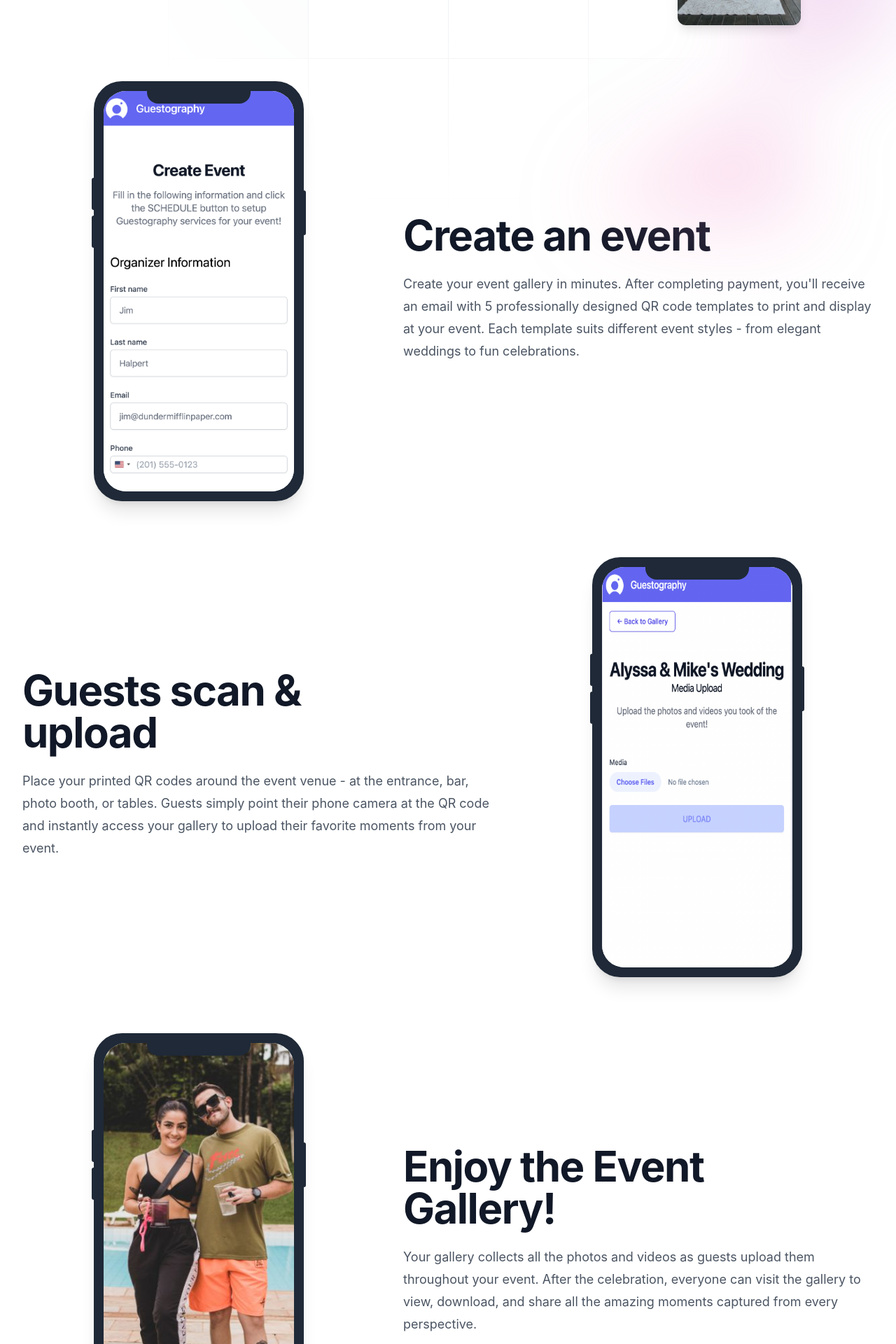
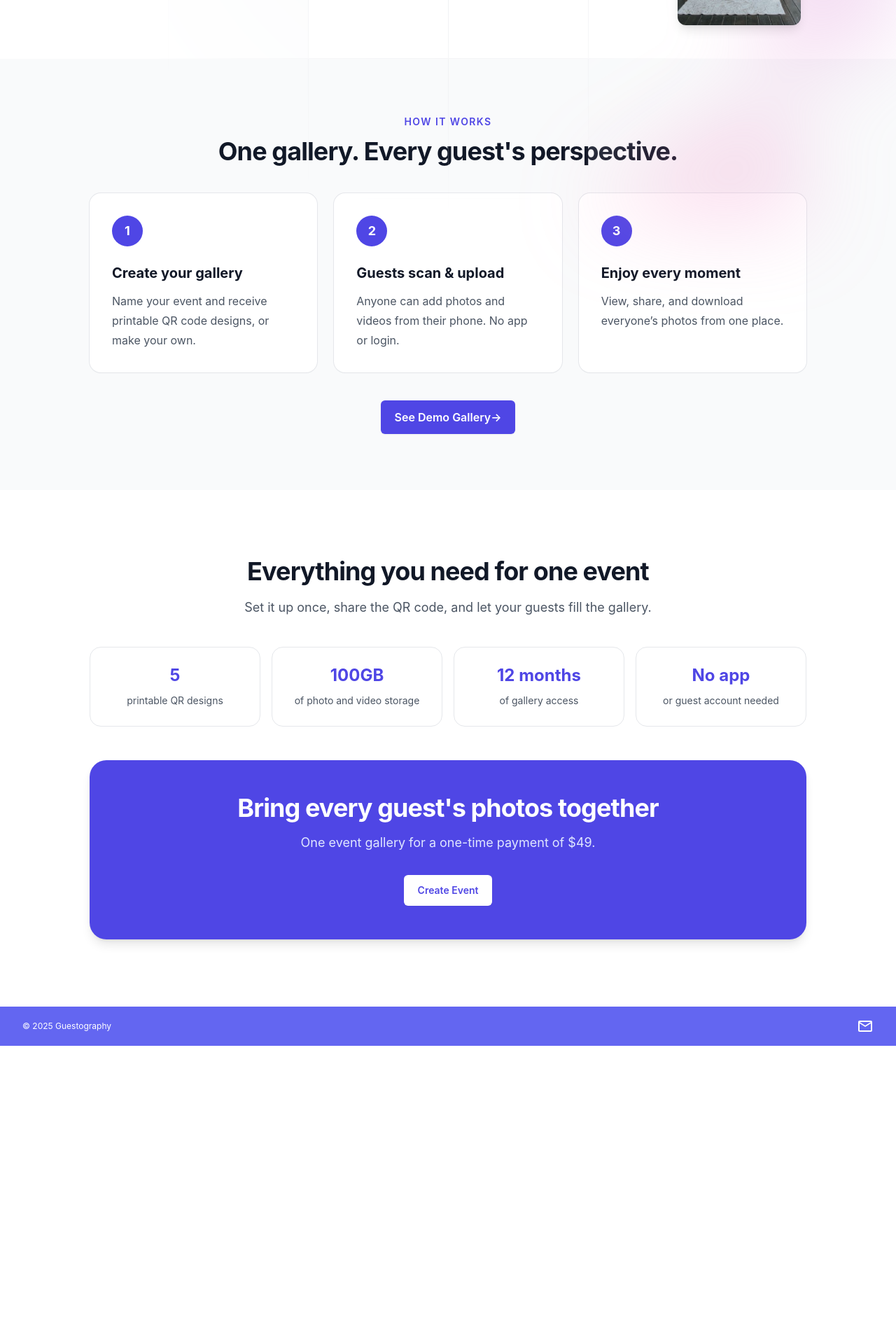
Before and after one commit to thefinnomenon/guestography-public, a Next.js app: page / in a window 1280 px wide. Shown: the part 780-2700 px from the top of the page at 70% size. After the commit the page ends 2274 px from the top, so only its background shows below. Built offline with nearby package versions, Linux system fonts and the light colour scheme; no server answers.

Commit message:
Improve landing page flow

```diff
--- a/pages/index.tsx
+++ b/pages/index.tsx
@@ -216,12 +216,9 @@ export default function Example() {
                     through the eyes of your guests
                   </h1>
                   <p className="relative mt-6 text-lg leading-8 text-gray-600 sm:max-w-md lg:max-w-none">
-                    Create your event gallery and you&apos;ll receive some
-                    beautifully designed printable QR code cards to place at
-                    your event. Guests simply scan with their phone camera to
-                    instantly access your gallery and upload photos. Simple to
-                    use, no app to download, no login needed, and works for both
-                    iPhone & Android.
+                    Collect every guest&apos;s photos and videos in one shared
+                    gallery. They scan your QR code and upload instantly. No
+                    app or account required.
                   </p>
                   <div className="mt-10 flex items-center gap-x-6">
                     {/* eslint-disable-next-line @next/next/no-html-link-for-pages */}
@@ -311,115 +308,106 @@ export default function Example() {
             </div>
           </div>
         </div>
-        {/* Create Event Block */}
-        <div className="flex flex-wrap lg:flex-nowrap flex-col-reverse lg:flex-row mx-auto max-w-7xl px-6 py-8 lg:flex lg:items-center lg:gap-x-10 lg:px-8">
-          <div className="mt-0 lg:flex-shrink-0 lg:flex-grow">
-            <div className="relative mx-auto border-gray-800 dark:border-gray-800 bg-gray-800 border-[14px] rounded-[2.5rem] h-[600px] w-[300px] shadow-xl">
-              <div className="w-[148px] h-[18px] bg-gray-800 top-0 rounded-b-[1rem] left-1/2 -translate-x-1/2 absolute"></div>
-              <div className="h-[46px] w-[3px] bg-gray-800 absolute -left-[17px] top-[124px] rounded-l-lg"></div>
-              <div className="h-[46px] w-[3px] bg-gray-800 absolute -left-[17px] top-[178px] rounded-l-lg"></div>
-              <div className="h-[64px] w-[3px] bg-gray-800 absolute -right-[17px] top-[142px] rounded-r-lg"></div>
-              <div className="rounded-[2rem] overflow-hidden w-[272px] h-[572px] bg-white dark:bg-gray-800">
-                <img
-                  className="object-cover object-center  w-[272px] h-[572px]"
-                  src={"/landing-page/create_event_screenshot.png"}
-                  alt="iPhone mockup with example event creation form"
-                />
-              </div>
+        <section className="bg-gray-50 py-16 sm:py-20">
+          <div className="mx-auto max-w-7xl px-6 lg:px-8">
+            <div className="mx-auto max-w-2xl text-center">
+              <p className="text-sm font-semibold uppercase tracking-widest text-indigo-600">
+                How it works
+              </p>
+              <h2 className="mt-3 text-3xl font-bold tracking-tight text-gray-900 sm:text-4xl">
+                One gallery. Every guest&apos;s perspective.
+              </h2>
+            </div>
+            <div className="mx-auto mt-10 grid max-w-5xl gap-6 md:grid-cols-3">
+              {[
+                {
+                  number: "1",
+                  title: "Create your gallery",
+                  description:
+                    "Name your event and receive printable QR code designs, or make your own.",
+                },
+                {
+                  number: "2",
+                  title: "Guests scan & upload",
+                  description:
+                    "Anyone can add photos and videos from their phone. No app or login.",
+                },
+                {
+                  number: "3",
+                  title: "Enjoy every moment",
+                  description:
+                    "View, share, and download everyone’s photos from one place.",
+                },
+              ].map((step) => (
+                <div
+                  key={step.number}
+                  className="rounded-2xl bg-white p-8 shadow-sm ring-1 ring-gray-200"
+                >
+                  <div className="flex h-11 w-11 items-center justify-center rounded-full bg-indigo-600 text-lg font-bold text-white">
+                    {step.number}
+                  </div>
+                  <h3 className="mt-6 text-xl font-bold text-gray-900">
+                    {step.title}
+                  </h3>
+                  <p className="mt-3 leading-7 text-gray-600">
+                    {step.description}
+                  </p>
+                </div>
+              ))}
+            </div>
+            <div className="mt-10 text-center">
+              <a
+                href="https://guestography.com/alyssa-mikes-wedding-QUCb"
+                className="inline-flex rounded-md bg-indigo-600 px-5 py-3 text-base font-semibold text-white shadow-sm hover:bg-indigo-500 focus-visible:outline focus-visible:outline-2 focus-visible:outline-offset-2 focus-visible:outline-indigo-600"
+              >
+                See Demo Gallery <span aria-hidden="true">→</span>
+              </a>
             </div>
           </div>
-          <div className="mb-12 mx-auto max-w-2xl lg:mx-0 lg:flex-auto">
-            <h1 className="mt-10 max-w-lg text-4xl font-bold tracking-tight text-gray-900 sm:text-6xl">
-              Create an event
-            </h1>
-            <p className="mt-6 text-lg leading-8 text-gray-600">
-              Create your event gallery in minutes. After completing payment,
-              you&apos;ll receive an email with 5 professionally designed QR
-              code templates to print and display at your event. Each template
-              suits different event styles - from elegant weddings to fun
-              celebrations.
-            </p>
-          </div>
-        </div>
-        {/* Collect Media Block */}
-        <div className="flex flex-wrap flex-col-reverse lg:flex-nowrap lg:flex-row-reverse mx-auto max-w-7xl px-6 py-12 sm:py-12 lg:flex lg:items-center lg:gap-x-10 lg:px-8 lg:py-12">
-          <div className="mt-0 lg:flex-shrink-0 lg:flex-grow">
-            <div className="relative mx-auto border-gray-800 dark:border-gray-800 bg-gray-800 border-[14px] rounded-[2.5rem] h-[600px] w-[300px] shadow-xl">
-              <div className="w-[148px] h-[18px] bg-gray-800 top-0 rounded-b-[1rem] left-1/2 -translate-x-1/2 absolute"></div>
-              <div className="h-[46px] w-[3px] bg-gray-800 absolute -left-[17px] top-[124px] rounded-l-lg"></div>
-              <div className="h-[46px] w-[3px] bg-gray-800 absolute -left-[17px] top-[178px] rounded-l-lg"></div>
-              <div className="h-[64px] w-[3px] bg-gray-800 absolute -right-[17px] top-[142px] rounded-r-lg"></div>
-              <div className="rounded-[2rem] overflow-hidden w-[272px] h-[572px] bg-white dark:bg-gray-800">
-                <img
-                  className="object-center w-[400px] h-[572px]"
-                  src="/landing-page/upload.png"
-                  alt="iPhone mockup with example guest text"
-                />
-              </div>
+        </section>
+        <section className="bg-white py-16 sm:py-24">
+          <div className="mx-auto max-w-7xl px-6 lg:px-8">
+            <div className="mx-auto max-w-2xl text-center">
+              <h2 className="text-3xl font-bold tracking-tight text-gray-900 sm:text-4xl">
+                Everything you need for one event
+              </h2>
+              <p className="mt-4 text-lg leading-8 text-gray-600">
+                Set it up once, share the QR code, and let your guests fill the
+                gallery.
+              </p>
             </div>
-          </div>
-          <div className="mb-12 mx-auto max-w-2xl lg:mx-0 lg:flex-auto">
-            <h1 className="mt-10 max-w-lg text-4xl font-bold tracking-tight text-gray-900 sm:text-6xl">
-              Guests scan & upload
-            </h1>
-            <p className="mt-6 text-lg leading-8 text-gray-600">
-              Place your printed QR codes around the event venue - at the
-              entrance, bar, photo booth, or tables. Guests simply point their
-              phone camera at the QR code and instantly access your gallery to
-              upload their favorite moments from your event.
-            </p>
-          </div>
-        </div>
-        {/* Media Gallery Block */}
-        <div className="flex flex-wrap lg:flex-nowrap flex-col-reverse lg:flex-row mx-auto max-w-7xl px-6 py-8 lg:flex lg:items-center lg:gap-x-10 lg:px-8">
-          <div className="mt-0 lg:flex-shrink-0 lg:flex-grow">
-            <div className="relative mx-auto border-gray-800 dark:border-gray-800 bg-gray-800 border-[14px] rounded-[2.5rem] h-[600px] w-[300px] shadow-xl">
-              <div className="w-[148px] h-[18px] bg-gray-800 top-0 rounded-b-[1rem] left-1/2 -translate-x-1/2 absolute"></div>
-              <div className="h-[46px] w-[3px] bg-gray-800 absolute -left-[17px] top-[124px] rounded-l-lg"></div>
-              <div className="h-[46px] w-[3px] bg-gray-800 absolute -left-[17px] top-[178px] rounded-l-lg"></div>
-              <div className="h-[64px] w-[3px] bg-gray-800 absolute -right-[17px] top-[142px] rounded-r-lg"></div>
-              <div className="rounded-[2rem] overflow-hidden w-[272px] h-[572px] bg-white dark:bg-gray-800">
-                <img
-                  className="object-cover object-center  w-[272px] h-[572px]"
-                  src={exampleImages[(index || 0) % (exampleImages.length - 1)]}
-                  alt="iPhone mockup with example event images"
-                />
-              </div>
+            <div className="mx-auto mt-10 grid max-w-5xl grid-cols-2 gap-4 lg:grid-cols-4">
+              {[
+                { value: "5", label: "printable QR designs" },
+                { value: "100GB", label: "of photo and video storage" },
+                { value: "12 months", label: "of gallery access" },
+                { value: "No app", label: "or guest account needed" },
+              ].map((feature) => (
+                <div
+                  key={feature.label}
+                  className="rounded-2xl border border-gray-200 p-6 text-center"
+                >
+                  <p className="text-2xl font-bold text-indigo-600">
+                    {feature.value}
+                  </p>
+                  <p className="mt-2 text-sm leading-6 text-gray-600">
+                    {feature.label}
+                  </p>
+                </div>
+              ))}
             </div>
-          </div>
-          <div className="mb-12 mx-auto max-w-2xl lg:mx-0 lg:flex-auto">
-            <h1 className="mt-10 max-w-lg text-4xl font-bold tracking-tight text-gray-900 sm:text-6xl">
-              Enjoy the Event Gallery!
-            </h1>
-            <p className="mt-6 text-lg leading-8 text-gray-600">
-              Your gallery collects all the photos and videos as guests upload
-              them throughout your event. After the celebration, everyone can
-              visit the gallery to view, download, and share all the amazing
-              moments captured from every perspective.
-            </p>
-          </div>
-        </div>
-        <section className="mx-auto max-w-7xl px-6 py-12 lg:px-8">
-          <div className="mx-auto max-w-3xl text-center">
-            <h2 className="text-3xl font-bold tracking-tight text-gray-900 sm:text-4xl">
-              A QR code photo gallery for weddings, parties, and events
-            </h2>
-            <p className="mt-6 text-lg leading-8 text-gray-600">
-              Guestography helps hosts collect guest photos from weddings,
-              birthday parties, baby showers, fundraisers, family reunions,
-              corporate events, school events, and holiday parties. Guests scan
-              a QR code, open the event photo upload page, and add pictures or
-              videos from their phone.
-            </p>
-            <div className="mt-8 flex flex-wrap justify-center gap-3 text-sm font-semibold text-indigo-600">
-              <Link href="/blog/wedding-photo-sharing-options">
-                Wedding photo sharing
-              </Link>
-              <Link href="/blog/birthday-party-photo-sharing-ideas">
-                Birthday party photos
-              </Link>
-              <Link href="/blog/how-to-collect-event-photos-from-guests">
-                Event photo collection
+            <div className="mx-auto mt-12 max-w-5xl rounded-3xl bg-indigo-600 px-6 py-12 text-center shadow-lg sm:px-12">
+              <h2 className="text-3xl font-bold tracking-tight text-white sm:text-4xl">
+                Bring every guest&apos;s photos together
+              </h2>
+              <p className="mx-auto mt-4 max-w-xl text-lg text-indigo-100">
+                One event gallery for a one-time payment of $49.
+              </p>
+              <Link
+                href="/event"
+                className="mt-8 inline-flex rounded-md bg-white px-5 py-3 text-sm font-semibold text-indigo-600 shadow-sm hover:bg-indigo-50 focus-visible:outline focus-visible:outline-2 focus-visible:outline-offset-2 focus-visible:outline-white"
+              >
+                Create Event
               </Link>
             </div>
           </div>
```
